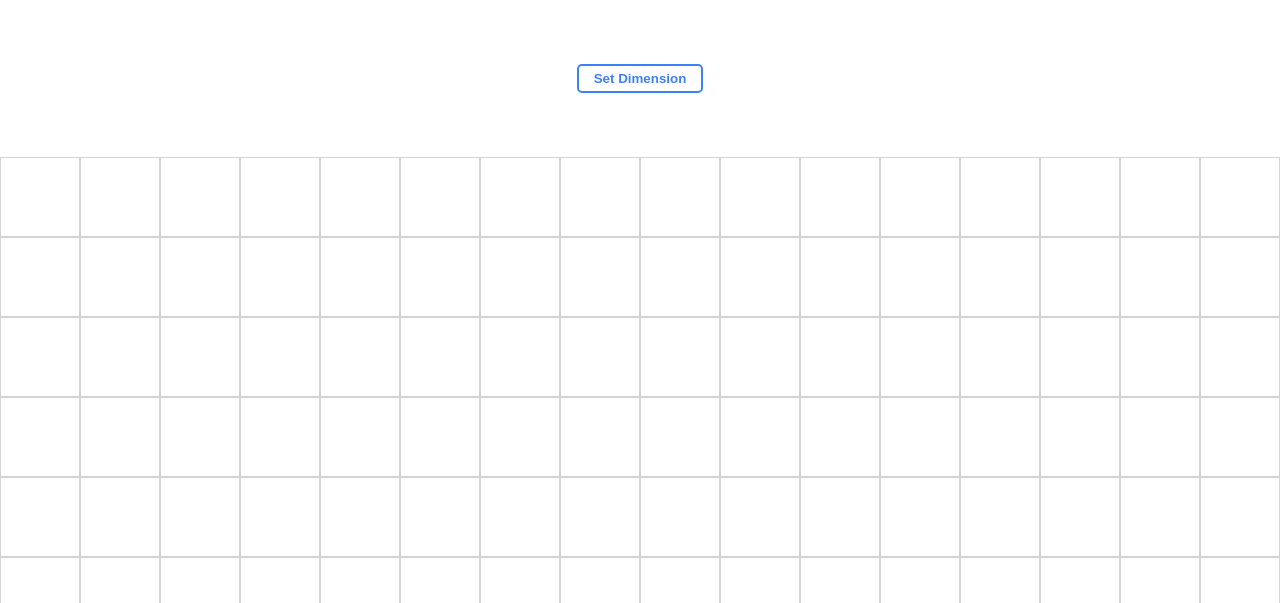
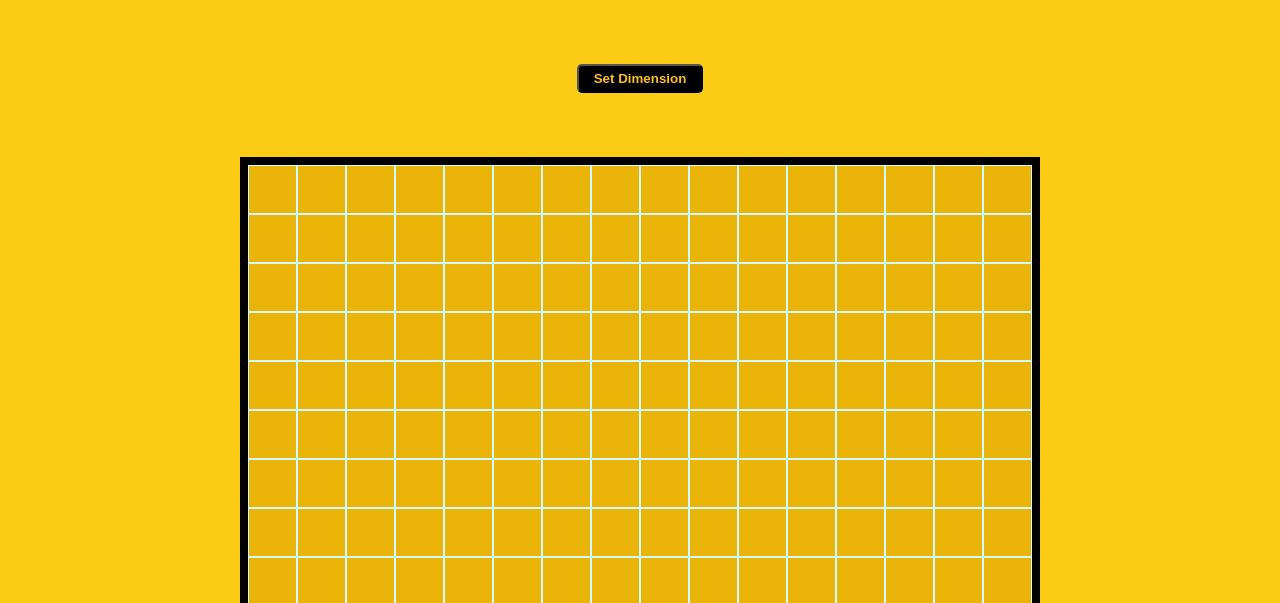
Before and after one commit to Pakapol-Tanachaisith/odin-etch-a-sketch, a plain HTML site: page index.html in a window 1280 px wide. Shown: the top 603 px of the page. Drawn offline with Linux system fonts and the light colour scheme.

Commit message:
Add extra styling

```diff
--- a/main.js
+++ b/main.js
@@ -10,7 +10,7 @@ function createRow(width) {
     rowItem.classList.add("row-item");
 
     rowItem.addEventListener("mouseover", () => {
-      rowItem.style.backgroundColor = "black";
+      rowItem.style.backgroundColor = "#22d3ee";
     });
 
     row.appendChild(rowItem);
--- a/style.css
+++ b/style.css
@@ -3,6 +3,15 @@
 *::after {
   box-sizing: border-box;
   margin: 0;
+}
+body {
+  background-color: #facc15;
+}
+
+#container {
+  width: 800px;
+  margin: 0 auto;
+  border: 8px solid black;
 }
 
 .btn-wrapper {
@@ -10,16 +19,12 @@
   text-align: center;
 }
 .btn-wrapper button {
-  background-color: transparent;
-  border: 2px solid #3b82f6;
-  color: #3b82f6;
+  background-color: black;
+  color: #fbbf24;
   padding: 5px 15px;
   font-weight: 600;
   border-radius: 5px;
   cursor: pointer;
-}
-.btn-wrapper button:hover {
-  background-color: #dbeafe;
 }
 
 .row {
@@ -28,6 +33,7 @@
 
 .row-item {
   flex-grow: 1;
-  border: 1px solid lightgray;
+  border: 1px solid #cffafe;
+  background-color: #eab308;
   aspect-ratio: 1/1;
 }
```
